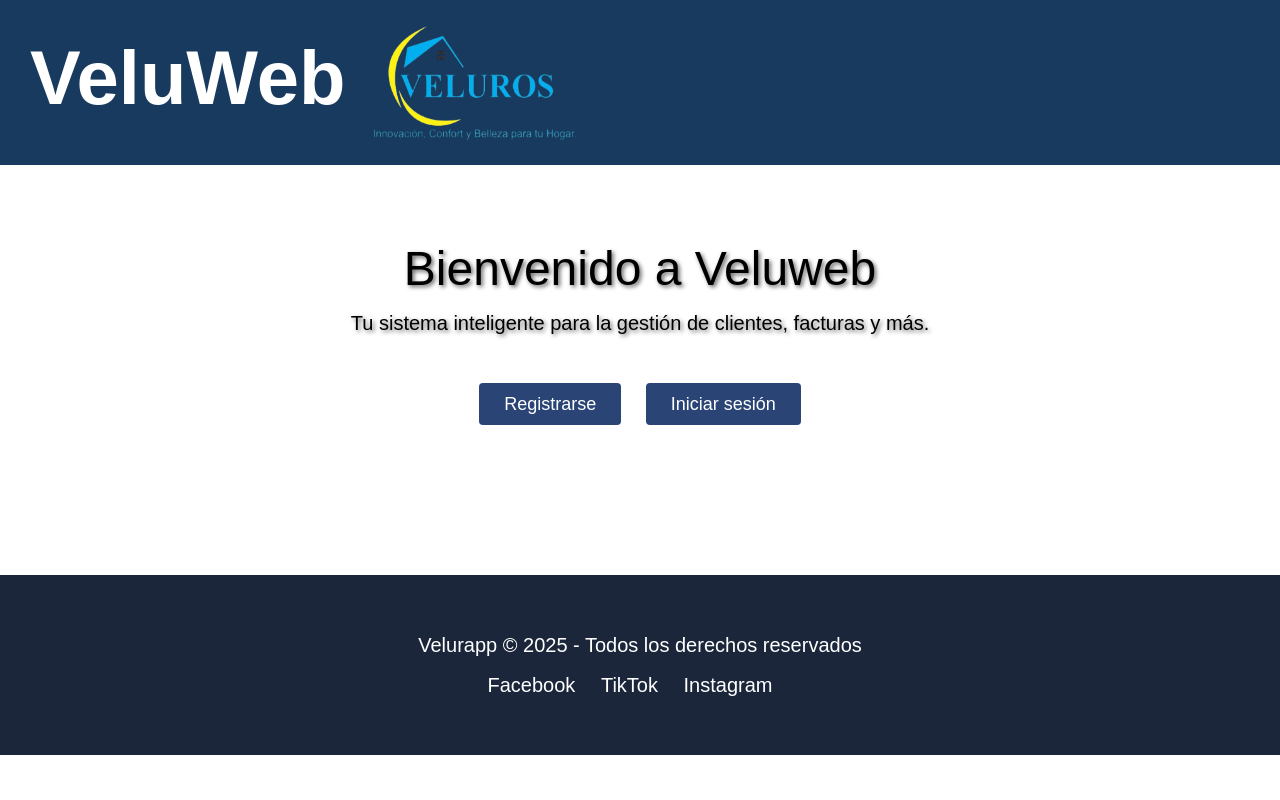
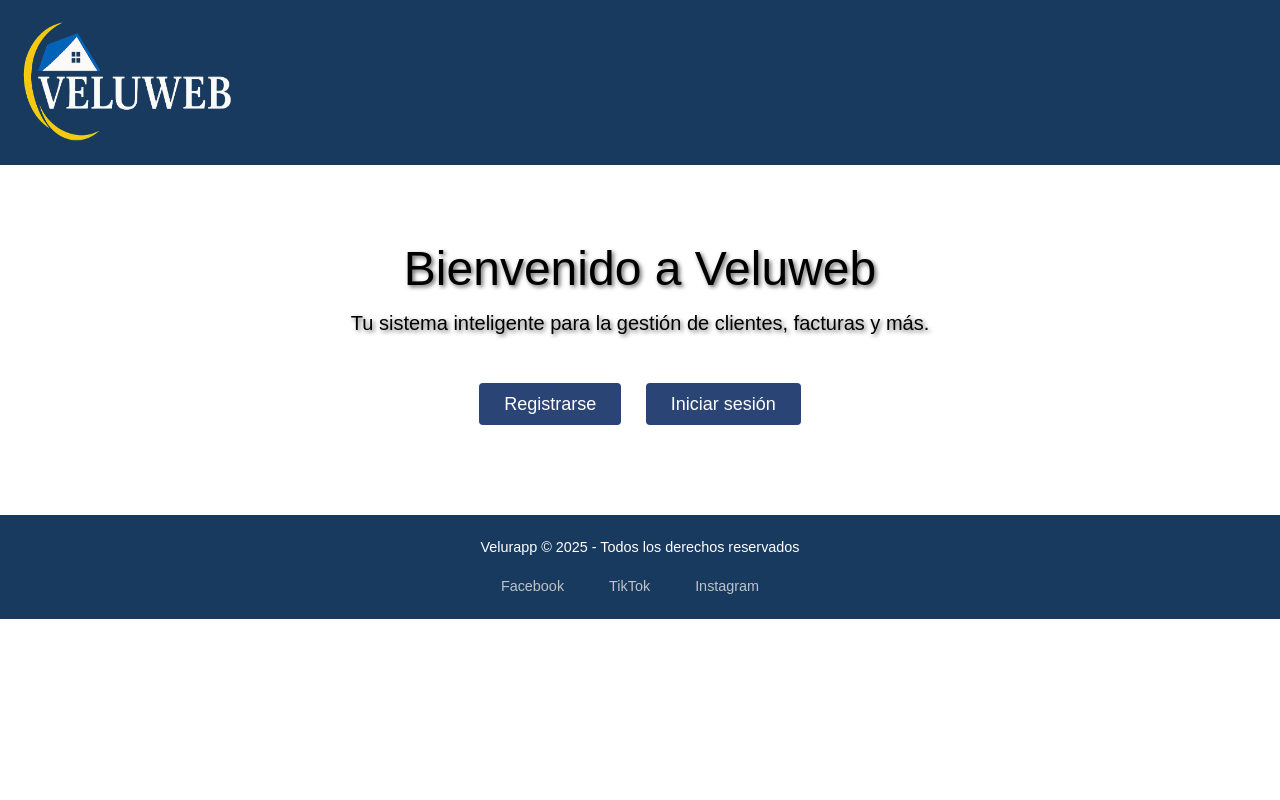
Before and after one commit to Andynoz/Proyecto_Veluweb, a Django app: page / in a window 1280 px wide. Run offline with Django 5.2, Linux system fonts and the light colour scheme; some web fonts are replaced.

Commit message:
Logo y chao Hover

```diff
--- a/todo/static/todo/styles.css
+++ b/todo/static/todo/styles.css
@@ -154,10 +154,7 @@
     text-decoration: none;
     color: #fff;
 }
-.menu-nav a:hover{  /*esto es para que cuando se pase sobre un enlace haga un pequeño efecto de cambio para aumentar la intuitividad*/
-    text-decoration: underline;
-    color: #cfdbdf;
-}
+
 
 .contenedor-grid{   /*gracias a este bloque se permite poner los section del indice en forma de 2x2*/
     display: grid;
@@ -172,11 +169,8 @@
     border: 1px solid #000;
     border-radius: 3px;
     background-color: #f1f4f7;
-    transition: 0.2s ease;   /*una animación para que cuando un sectión aumente su tamaño sea mas fluido*/
 }
-.contenedor-grid section:hover{   /*esto hace que cuando se pase el raton sobre un section escale ligeramente*/
-    transform: scale(1.05);
-}
+
 .contenedor-grid img{
     height: 400px;
     width: 400px;
@@ -238,13 +232,7 @@
 .contenedor-articulos p{
     font-size: 25px;
 }
-.contenedor-articulos section:hover{
-    border: 2px solid #231b94;
-}
-.contenedor-articulos section h2:hover{
-    color: #183a5e;
-    text-decoration: underline;
-}
+
 
 .clickeable {
     cursor: pointer;
@@ -552,7 +540,7 @@
     text-decoration: none;
 }
 
-        /*boton egistro*/
+        /*boton registro*/
 .form-actions2 {
             margin-top: 20px;
             display: flex;
--- a/todo/templates/todo/layout.html
+++ b/todo/templates/todo/layout.html
@@ -14,8 +14,7 @@
   <!-- Encabezado y logo -->
   <header>
     <div class="contenedor-encabezado">
-      <h1>VeluWeb</h1>
-      <img src="{% static 'todo/images/Veluroslogo.png' %}" alt="Logo de Veluros">
+      <img src="{% static 'todo/images/logo.png' %}" alt="Logo de Veluros">
     </div>
 
   </header>
@@ -27,12 +26,12 @@
   </main>
 
   <!-- Footer -->
-  <footer>
-    <p>Velurapp &copy; 2025 - Todos los derechos reservados</p>
-    <ul>
-      <li><a href="#">Facebook</a></li>
-      <li><a href="#">TikTok</a></li>
-      <li><a href="#">Instagram</a></li>
+  <footer class="pie-de-pagina">
+    <p class="texto-copyright">Velurapp &copy; 2025 - Todos los derechos reservados</p>
+    <ul class="redes-sociales">
+      <li class="item-social"><a href="#" class="enlace-red">Facebook</a></li>
+      <li class="item-social"><a href="#" class="enlace-red">TikTok</a></li>
+      <li class="item-social"><a href="#" class="enlace-red">Instagram</a></li>
     </ul>
   </footer>
 
--- a/todo/templates/todo/layout2.html
+++ b/todo/templates/todo/layout2.html
@@ -29,8 +29,7 @@
 
       <!-- Logo y título -->
       <div class="zona-branding">
-        <h1 class="titulo-principal">VeluWeb</h1>
-        <img src="{% static 'todo/images/Veluroslogo.png' %}" alt="Logo de Veluros" class="logotipo-empresa">
+        <img src="{% static 'todo/images/logo.png' %}" alt="Logo de Veluros" class="logotipo-empresa">
       </div>
     </div>
   </header>
@@ -52,7 +51,7 @@
       </li>
       <li class="item-navegacion">
         <a href="{% url 'tabla' %}" class="link-navegacion">
-          <span class="etiqueta-opcion">Ir a tabla</span>
+          <span class="etiqueta-opcion">Clientes</span>
         </a>
       </li>
       <li class="item-navegacion">
```
Also changed, not shown: db.sqlite3, todo/static/todo/images/Veluroslogo.png (deleted), todo/static/todo/images/icono-anadir.png (deleted), todo/static/todo/images/logo.png (added).
